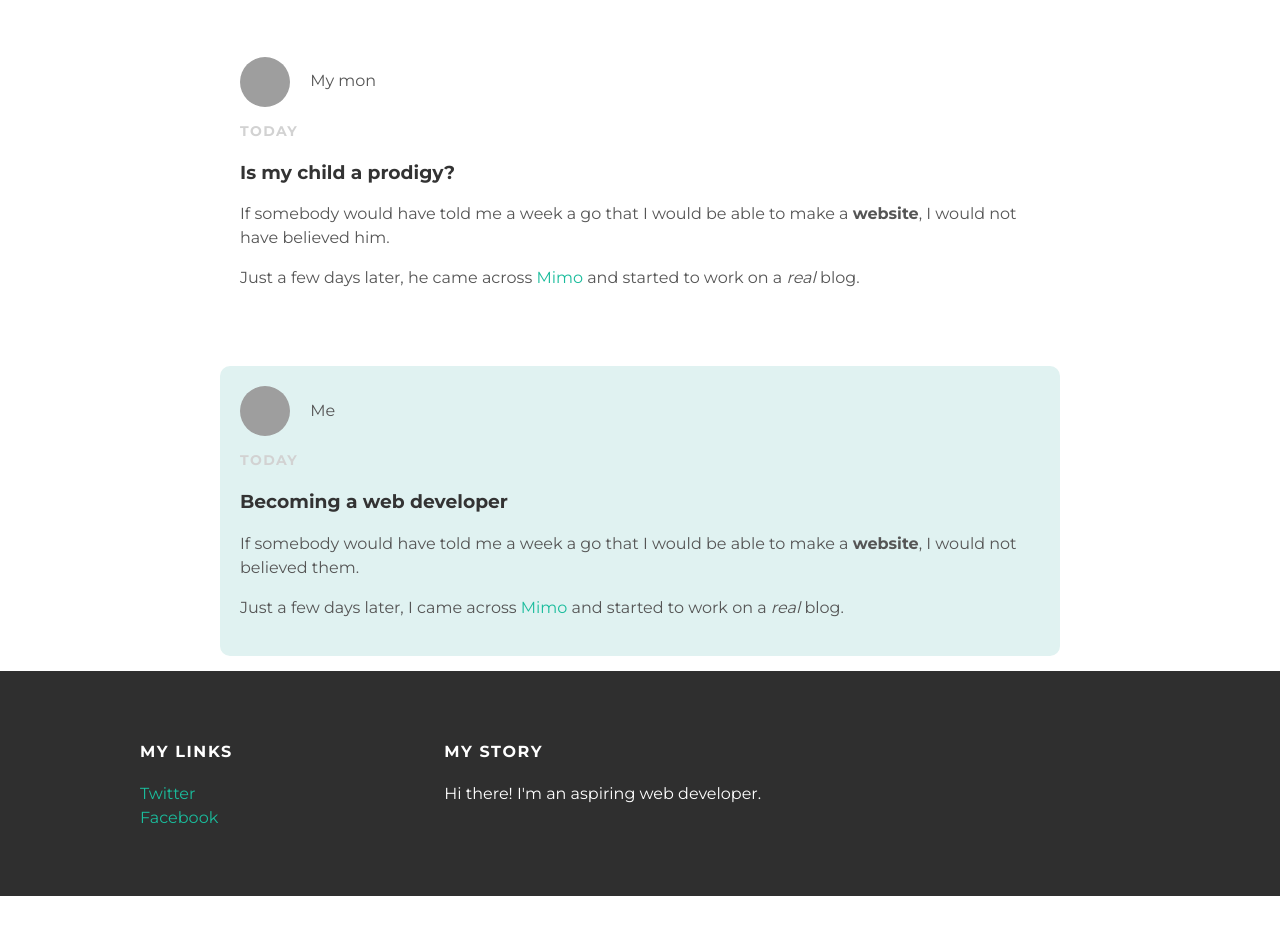
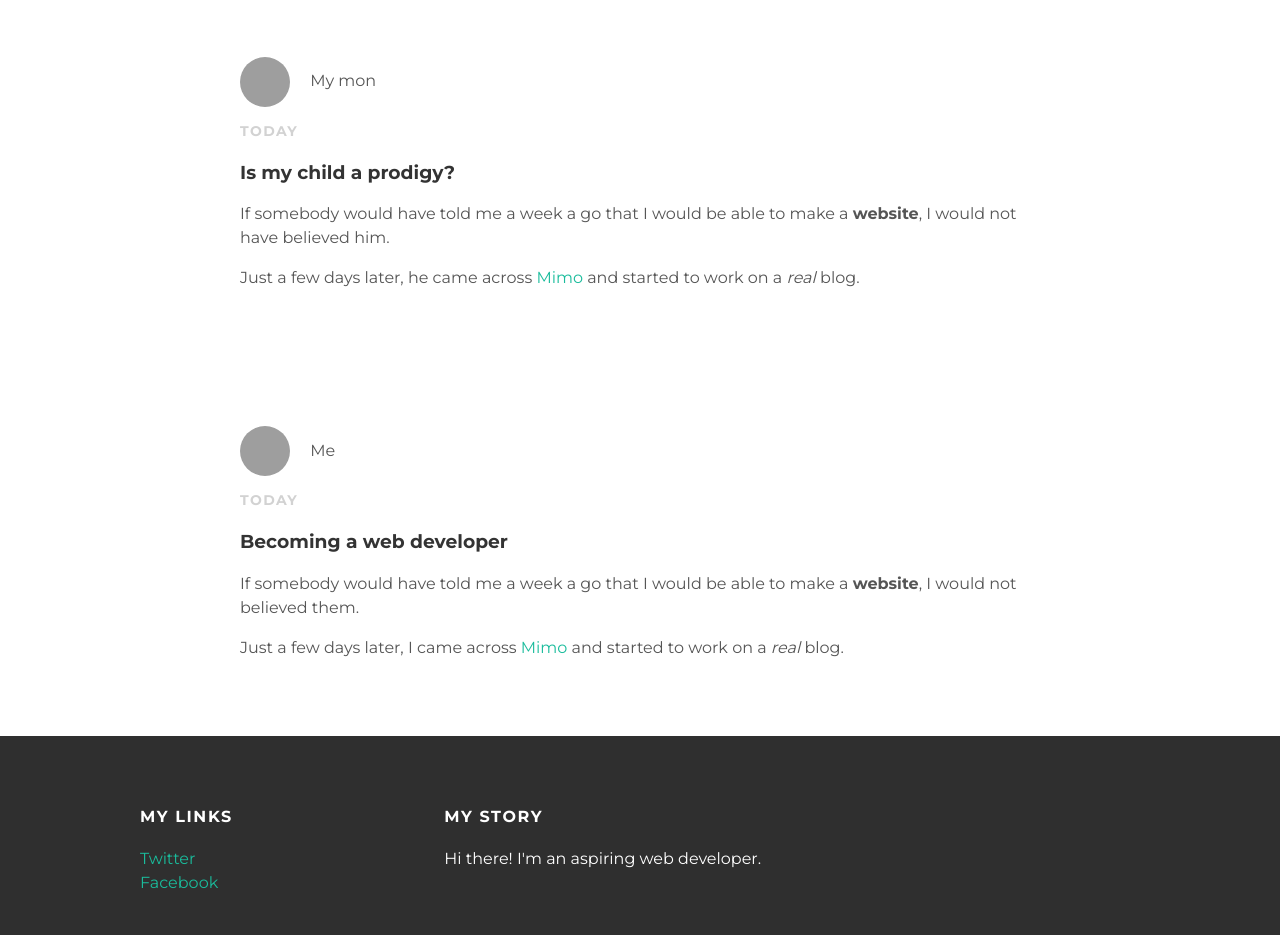
Before and after one commit to cmtehenz/cmtehenz.github.io, a plain HTML site: page index.html in a window 1280 px wide. Shown: the part 153-1088 px from the top of the page. Before the commit the page ends 1049 px from the top, so only its background shows below. Drawn offline with Linux system fonts and the light colour scheme; grey boxes are pictures that could not be loaded.

Commit message:
Update index.html

```diff
--- a/index.html
+++ b/index.html
@@ -16,7 +16,7 @@
       </div>
     </div>
     <div id="content">
-      <div class="container">
+      <div class="post-container">
 
         <div class="post">
           <div class="post-author">
@@ -34,7 +34,8 @@
 
           </div>
         </div>
-
+      </div>
+        <div class="post-container">
         <div class="post">
           <div class="post-author">
             <img src="https://api.adorable.io/avatars/50/abott@adorable.png" alt="me">
```
